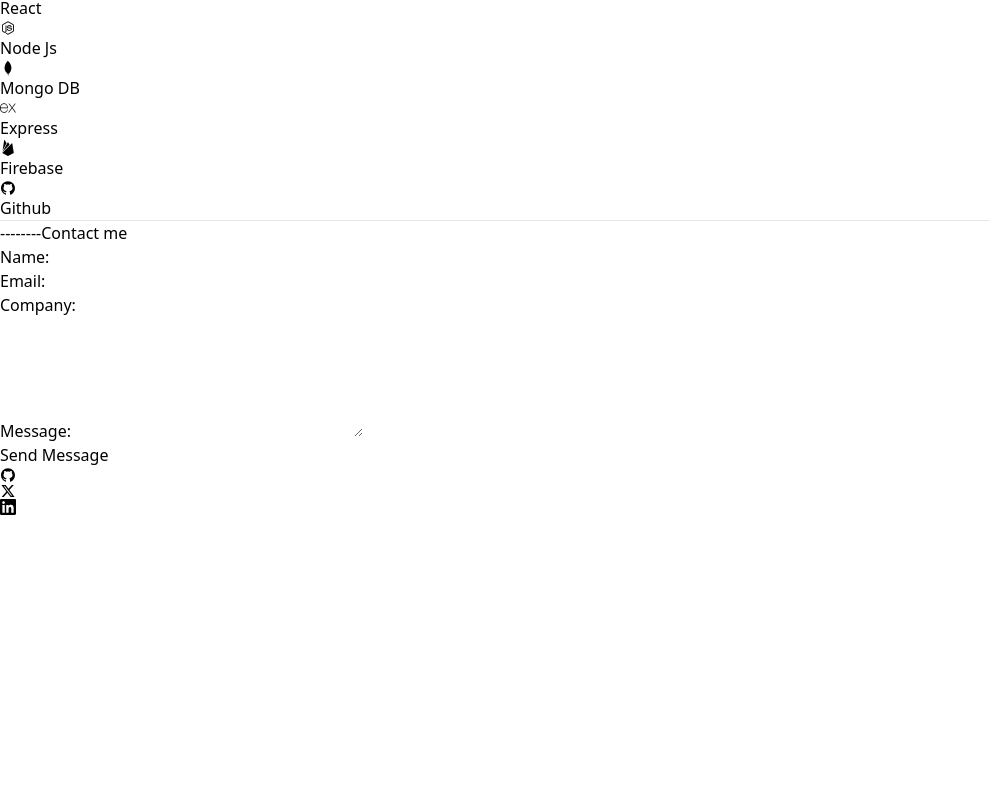
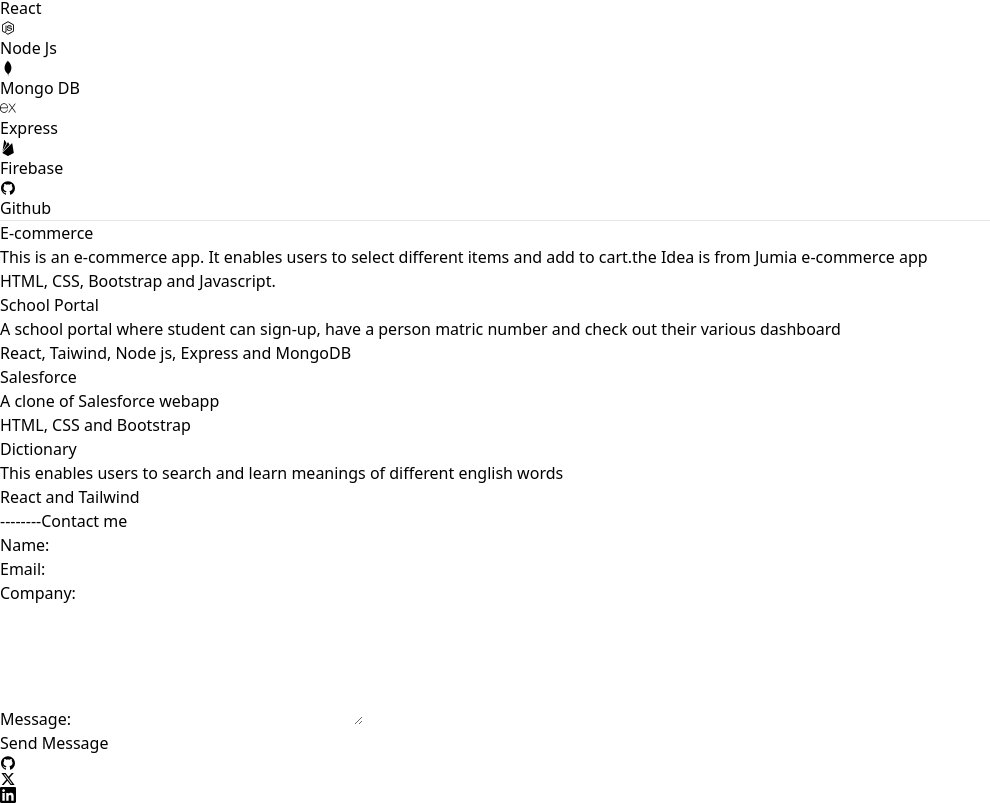
Before and after one commit to ibrawhim/Portfolio, a React (Vite) app: page / in a window 1280 px wide. Shown: the part 965-1768 px from the top of the page, without its empty margins (0-990 px from the left). Before the commit the page ends 1480 px from the top, so only its background shows below. Built offline with nearby package versions, Linux system fonts and the light colour scheme.

Commit message:
my portfolio

```diff
--- a/src/App.jsx
+++ b/src/App.jsx
@@ -6,6 +6,7 @@
 import './index.css'
 import Skills from "./component/Skills"
 import Contact from "./component/Contact"
+import Project from "./component/Project"
 
 
 
@@ -27,6 +28,7 @@
       {isOpen && <SideBar handleClose={toggleIsOpen}/>}
       <About/>
       <Skills/>
+      <Project/>
       <Contact/>
     </div>
     </>
--- /dev/null
+++ b/src/component/Project.jsx
@@ -0,0 +1,26 @@
+import React from 'react'
+import { project } from './ProjectList'
+
+const Project = () => {
+  return (
+    <>
+        <div>
+            <section>
+                <div className='border border-red-500'>
+                    {
+                        project.map((items, index)=>(
+                            <div key={index}>
+                               <div>{items.name}</div>
+                               <div>{items.info}</div>
+                               <div>{items.tools}</div>
+                            </div>
+                        ))
+                    }
+                </div>
+            </section>
+        </div>
+    </>
+  )
+}
+
+export default Project
--- /dev/null
+++ b/src/component/ProjectList.jsx
@@ -0,0 +1,27 @@
+export const project = [
+    {
+        name: 'E-commerce',
+        info: 'This is an e-commerce app. It enables users to select different items and add to cart.the Idea is from Jumia e-commerce app',
+        tools: 'HTML, CSS, Bootstrap and Javascript.',
+        link: ''
+    },
+    {
+        name: 'School Portal',
+        info: 'A school portal where student can sign-up, have a person matric number and check out their various dashboard',
+        tools: 'React, Taiwind, Node js, Express and MongoDB',
+        link: ''
+    },
+    {
+        name: 'Salesforce',
+        info: 'A clone of Salesforce webapp',
+        tools: 'HTML, CSS and  Bootstrap',
+        link: ''
+    },
+    {
+        name: 'Dictionary',
+        info: 'This enables users to search and learn meanings of different english words',
+        tools: 'React and Tailwind',
+        link: ''
+    }
+
+]
```
Also changed, not shown: vite.config.js.timestamp-1695203769763-c13521ed4ac8d.mjs (added, +10 -0 lines), src/images/English-dictionary.webp (added), src/images/Salesforce.com_logo.svg.png (added).
